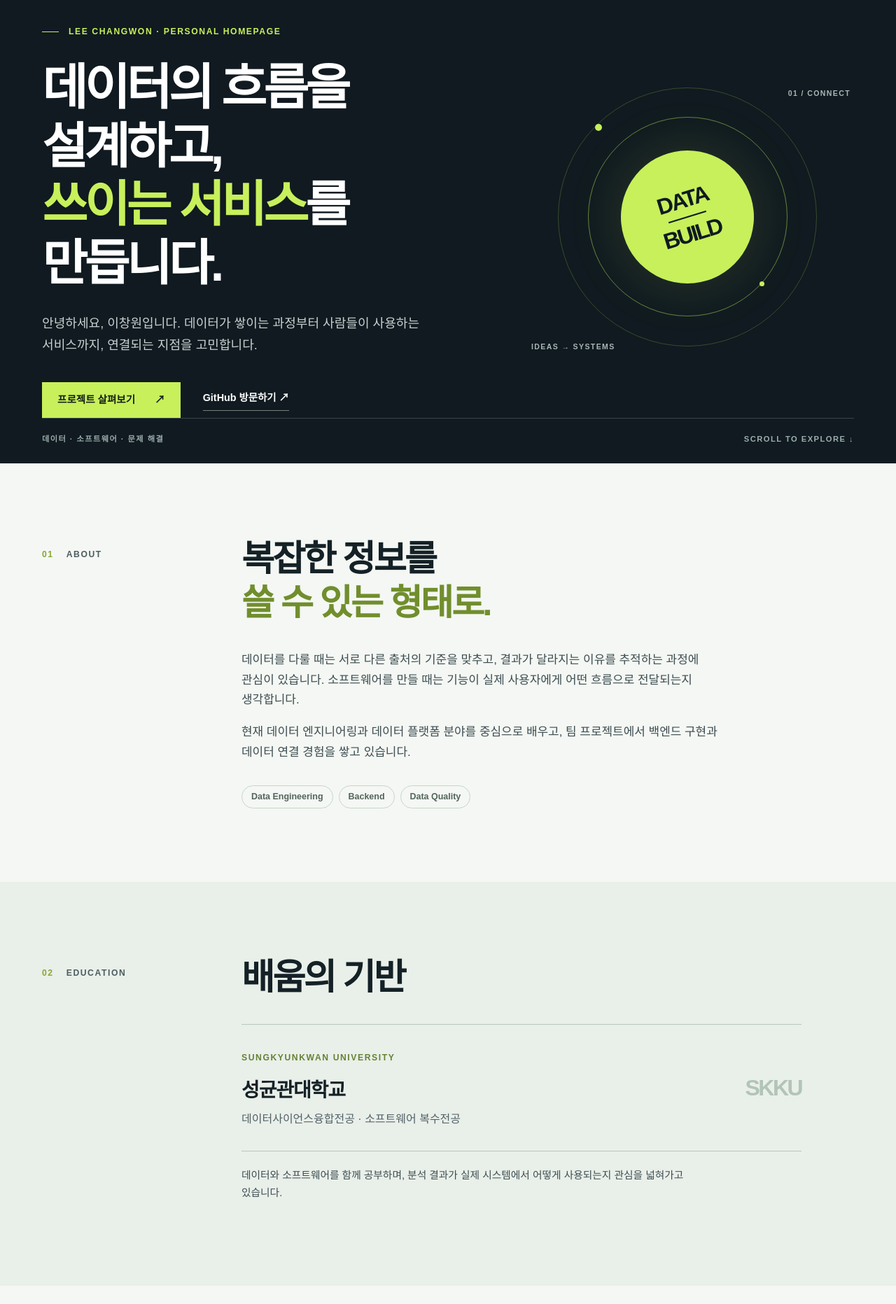
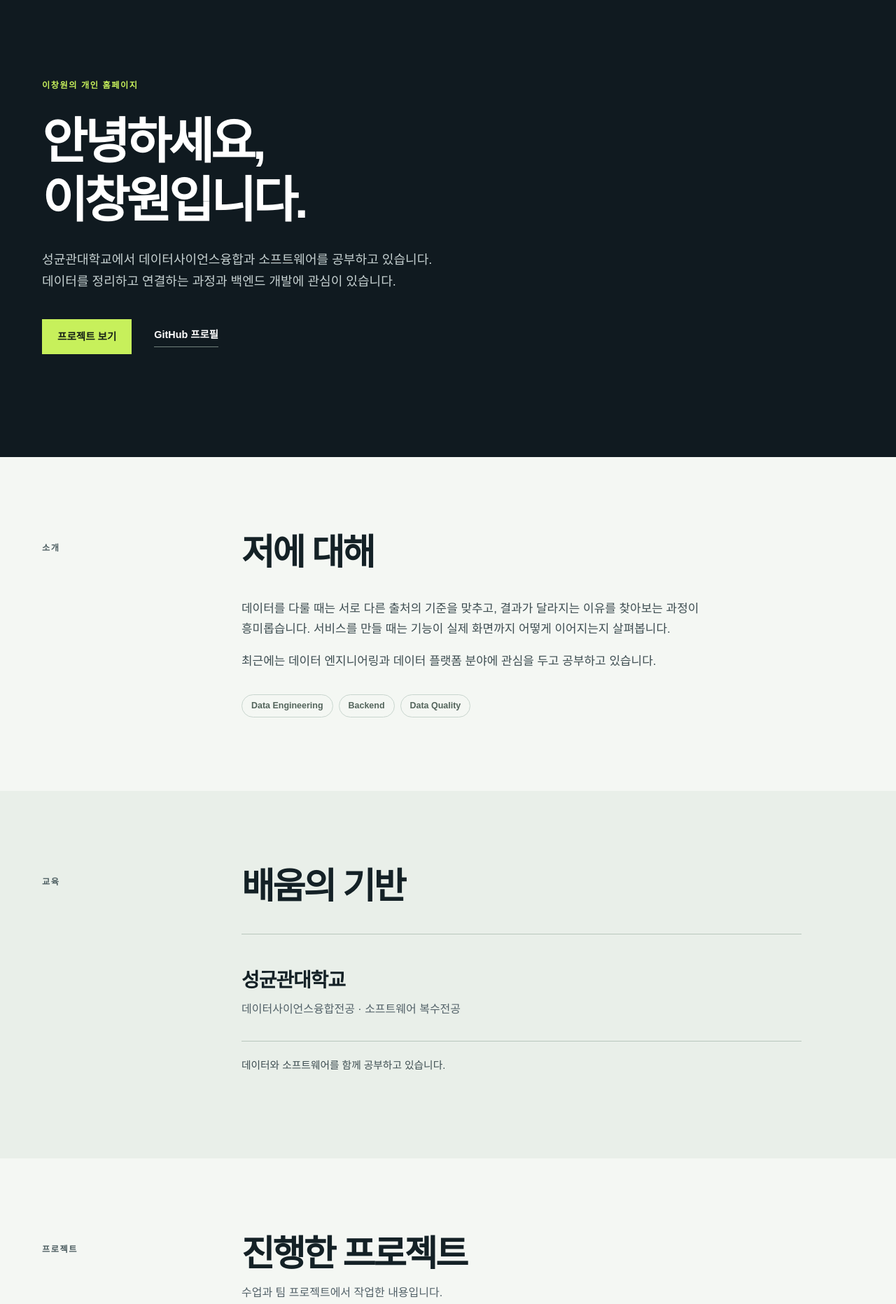
Before and after one commit to ch-wonn/ch-wonn.github.io, a plain HTML site: page index.html in a window 1280 px wide. Shown: the part 67-1930 px from the top of the page at 70% size. Drawn offline with Linux system fonts and the light colour scheme.

Commit message:
Simplify homepage text

```diff
--- a/index.html
+++ b/index.html
@@ -3,12 +3,12 @@
   <head>
     <meta charset="utf-8">
     <meta name="viewport" content="width=device-width, initial-scale=1">
-    <meta name="description" content="이창원의 개인 홈페이지. 데이터 엔지니어링과 소프트웨어 프로젝트를 소개합니다.">
+    <meta name="description" content="이창원의 개인 홈페이지. 공부하고 있는 분야와 프로젝트를 소개합니다.">
     <meta property="og:type" content="website">
     <meta property="og:title" content="이창원 | Data & Software">
-    <meta property="og:description" content="데이터의 흐름을 설계하고, 쓰이는 서비스를 만듭니다.">
+    <meta property="og:description" content="성균관대학교에서 데이터와 소프트웨어를 공부하고 있습니다.">
     <meta property="og:url" content="https://ch-wonn.github.io/">
-    <meta name="theme-color" content="#101a20">
+    <meta name="theme-color" content="#f8fafc">
     <link rel="icon" href="favicon.svg" type="image/svg+xml">
     <link rel="stylesheet" href="styles.css">
     <title>이창원 | Data & Software</title>
@@ -31,31 +31,24 @@
       <section class="hero" id="top" aria-labelledby="hero-title">
         <div class="container hero-inner">
           <div class="hero-copy">
-            <p class="eyebrow"><span class="eyebrow-line"></span> LEE CHANGWON · PERSONAL HOMEPAGE</p>
-            <h1 id="hero-title">데이터의 흐름을 설계하고,<br><em>쓰이는 서비스</em>를 만듭니다.</h1>
-            <p class="hero-description">안녕하세요, 이창원입니다. 데이터가 쌓이는 과정부터 사람들이 사용하는 서비스까지, 연결되는 지점을 고민합니다.</p>
+            <p class="eyebrow">이창원의 개인 홈페이지</p>
+            <h1 id="hero-title">안녕하세요,<br>이창원입니다.</h1>
+            <p class="hero-description">성균관대학교에서 데이터사이언스융합과 소프트웨어를 공부하고 있습니다. 데이터를 정리하고 연결하는 과정과 백엔드 개발에 관심이 있습니다.</p>
             <div class="hero-actions">
-              <a class="button button-primary" href="#projects">프로젝트 살펴보기 <span aria-hidden="true">↗</span></a>
-              <a class="text-link" href="https://github.com/ch-wonn" target="_blank" rel="noopener noreferrer">GitHub 방문하기 <span aria-hidden="true">↗</span></a>
+              <a class="button button-primary" href="#projects">프로젝트 보기</a>
+              <a class="text-link" href="https://github.com/ch-wonn" target="_blank" rel="noopener noreferrer">GitHub 프로필</a>
             </div>
           </div>
-          <div class="hero-art" aria-hidden="true">
-            <div class="art-orbit orbit-one"></div><div class="art-orbit orbit-two"></div>
-            <div class="art-core"><span>DATA</span><i></i><span>BUILD</span></div>
-            <span class="art-caption caption-top">01 / CONNECT</span>
-            <span class="art-caption caption-bottom">IDEAS → SYSTEMS</span>
-          </div>
         </div>
-        <div class="container hero-foot"><span>데이터 · 소프트웨어 · 문제 해결</span><span>SCROLL TO EXPLORE ↓</span></div>
       </section>
 
       <section class="section about-section" id="about" aria-labelledby="about-title">
         <div class="container section-grid">
-          <div class="section-label"><span class="section-index">01</span><span>ABOUT</span></div>
+          <div class="section-label">소개</div>
           <div class="section-content">
-            <h2 id="about-title">복잡한 정보를<br><span class="accent">쓸 수 있는 형태로.</span></h2>
-            <p>데이터를 다룰 때는 서로 다른 출처의 기준을 맞추고, 결과가 달라지는 이유를 추적하는 과정에 관심이 있습니다. 소프트웨어를 만들 때는 기능이 실제 사용자에게 어떤 흐름으로 전달되는지 생각합니다.</p>
-            <p>현재 데이터 엔지니어링과 데이터 플랫폼 분야를 중심으로 배우고, 팀 프로젝트에서 백엔드 구현과 데이터 연결 경험을 쌓고 있습니다.</p>
+            <h2 id="about-title">저에 대해</h2>
+            <p>데이터를 다룰 때는 서로 다른 출처의 기준을 맞추고, 결과가 달라지는 이유를 찾아보는 과정이 흥미롭습니다. 서비스를 만들 때는 기능이 실제 화면까지 어떻게 이어지는지 살펴봅니다.</p>
+            <p>최근에는 데이터 엔지니어링과 데이터 플랫폼 분야에 관심을 두고 공부하고 있습니다.</p>
             <div class="focus-tags" aria-label="관심 분야"><span>Data Engineering</span><span>Backend</span><span>Data Quality</span></div>
           </div>
         </div>
@@ -63,38 +56,38 @@
 
       <section class="section education-section" id="education" aria-labelledby="education-title">
         <div class="container section-grid">
-          <div class="section-label"><span class="section-index">02</span><span>EDUCATION</span></div>
+          <div class="section-label">교육</div>
           <div class="section-content">
             <h2 id="education-title">배움의 기반</h2>
             <div class="education-card">
-              <div><span class="card-kicker">SUNGKYUNKWAN UNIVERSITY</span><h3>성균관대학교</h3><p>데이터사이언스융합전공 · 소프트웨어 복수전공</p></div>
-              <span class="education-mark" aria-hidden="true">SKKU</span>
+              <div><h3>성균관대학교</h3><p>데이터사이언스융합전공 · 소프트웨어 복수전공</p></div>
+
             </div>
-            <p class="small-note">데이터와 소프트웨어를 함께 공부하며, 분석 결과가 실제 시스템에서 어떻게 사용되는지 관심을 넓혀가고 있습니다.</p>
+            <p class="small-note">데이터와 소프트웨어를 함께 공부하고 있습니다.</p>
           </div>
         </div>
       </section>
 
       <section class="section projects-section" id="projects" aria-labelledby="projects-title">
         <div class="container section-grid">
-          <div class="section-label"><span class="section-index">03</span><span>PROJECTS</span></div>
+          <div class="section-label">프로젝트</div>
           <div class="section-content">
-            <div class="section-heading"><h2 id="projects-title">만들고, 연결한 것들</h2><p>문제를 정의하고 데이터와 기능을 이어본 작업입니다.</p></div>
+            <div class="section-heading"><h2 id="projects-title">진행한 프로젝트</h2><p>수업과 팀 프로젝트에서 작업한 내용입니다.</p></div>
             <article class="project-card">
-              <div class="project-number">01 / TEAM PROJECT</div>
-              <div class="project-body"><h3>SKKU Finder</h3><p>성균관대 구성원을 위한 분실물·습득물 서비스. 게시글 API와 추천 기능을 구현하고, 후보 탐색 흐름을 서비스 화면과 연결했습니다.</p><div class="project-tags"><span>FastAPI</span><span>PostgreSQL</span><span>Recommendation</span></div></div>
-              <a class="project-link" href="https://github.com/donghk0128/skku-lost-and-found" target="_blank" rel="noopener noreferrer" aria-label="SKKU Finder GitHub 저장소 보기">저장소 보기 <span aria-hidden="true">↗</span></a>
+
+              <div class="project-body"><h3>SKKU Finder</h3><p>성균관대 분실물·습득물 서비스 팀 프로젝트입니다. 저는 백엔드에서 게시글 API와 추천 기능을 맡았습니다.</p><div class="project-tags"><span>FastAPI</span><span>PostgreSQL</span><span>추천 기능</span></div></div>
+              <a class="project-link" href="https://github.com/donghk0128/skku-lost-and-found" target="_blank" rel="noopener noreferrer" aria-label="SKKU Finder GitHub 저장소 보기">GitHub 저장소 보기</a>
             </article>
             <article class="project-card">
-              <div class="project-number">02 / DATA PROJECT</div>
-              <div class="project-body"><h3>산업 데이터 결합·분석</h3><p>서로 다른 데이터의 분류 기준을 맞추고 패널 데이터를 구성하며, 지표를 비교할 수 있는 데이터 구조를 고민했습니다.</p><div class="project-tags"><span>Python</span><span>Data Integration</span><span>Analysis</span></div></div>
+
+              <div class="project-body"><h3>산업 데이터 정리</h3><p>서로 다른 데이터의 산업 분류 기준을 맞추고, 분석에 사용할 패널 데이터를 구성했습니다.</p><div class="project-tags"><span>Python</span><span>데이터 결합</span><span>분석</span></div></div>
             </article>
           </div>
         </div>
       </section>
 
       <section class="contact-section" id="contact" aria-labelledby="contact-title">
-        <div class="container contact-inner"><div><span class="contact-kicker">04 / CONTACT</span><h2 id="contact-title">함께 이야기해요.</h2><p>프로젝트와 작업 기록은 GitHub에서 확인하실 수 있습니다.</p></div><a class="button button-light" href="https://github.com/ch-wonn" target="_blank" rel="noopener noreferrer">GitHub 프로필 <span aria-hidden="true">↗</span></a></div>
+        <div class="container contact-inner"><div><h2 id="contact-title">연락 및 링크</h2><p>프로젝트와 작업 기록은 GitHub에서 확인할 수 있습니다.</p></div><a class="button button-light" href="https://github.com/ch-wonn" target="_blank" rel="noopener noreferrer">GitHub 프로필 보기</a></div>
       </section>
     </main>
     <footer class="site-footer"><div class="container footer-inner"><span>© 2026 Lee Changwon</span><a href="#top">맨 위로 ↑</a></div></footer>
```
